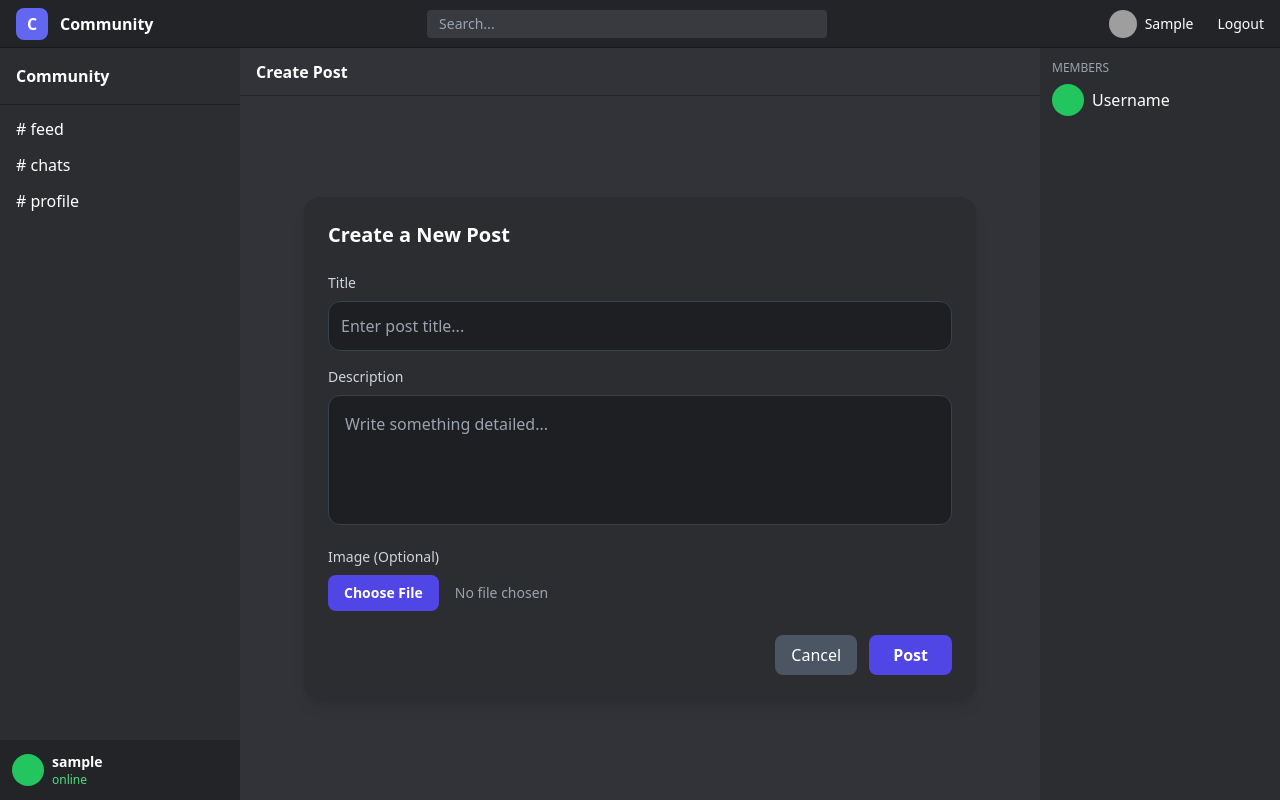
After one commit to SinghAbh1shek/django_project, a Django app: page /create-post/ in a window 1280 px wide. The commit adds this page. Run offline with Django 5.2, Linux system fonts and the light colour scheme; the visitor is signed in with stand-in values (Sample User, id 1); some libraries are stand-ins or nearby versions; grey boxes are pictures that could not be loaded.

Commit message:
added create post

```diff
--- a/03_community/posts/urls.py
+++ b/03_community/posts/urls.py
@@ -2,5 +2,6 @@ from django.urls import path
 from .views import *
 
 urlpatterns = [
-    path('', feed, name='feed')
+    path('', feed, name='feed'),
+    path('create-post/', create_post, name='create_post'),
 ]
--- a/03_community/posts/views.py
+++ b/03_community/posts/views.py
@@ -4,3 +4,7 @@ from django.contrib.auth.decorators import login_required
 @login_required(login_url='login')
 def feed(request):
     return render(request, 'posts/feed.html')
+
+@login_required(login_url='login')
+def create_post(request):
+    return render(request, 'posts/create_post.html')
--- /dev/null
+++ b/03_community/templates/posts/create_post.html
@@ -0,0 +1,90 @@
+{% extends "utils/base.html" %}
+
+{% block title %}Create Post{% endblock %}
+
+{% block header %}
+Create Post
+{% endblock %}
+
+{% block content %}
+
+<div class="flex justify-center items-center h-full">
+
+    <div class="w-full max-w-2xl bg-[#2b2d31] p-6 rounded-2xl shadow-lg">
+
+        <h2 class="text-xl font-semibold mb-6">
+            Create a New Post
+        </h2>
+
+        <form method="POST" enctype="multipart/form-data">
+            {% csrf_token %}
+
+
+            <div class="mb-4">
+                <label class="block mb-2 text-sm text-gray-300">
+                    Title
+                </label>
+                <input
+                    type="text"
+                    name="title"
+                    placeholder="Enter post title..."
+                    class="w-full bg-[#1e1f22] text-white p-3 rounded-xl
+                           border border-gray-700 focus:outline-none
+                           focus:ring-2 focus:ring-indigo-500"
+                    required
+                >
+            </div>
+
+            <div class="mb-4">
+                <label class="block mb-2 text-sm text-gray-300">
+                    Description
+                </label>
+                <textarea
+                    name="description"
+                    rows="4"
+                    placeholder="Write something detailed..."
+                    class="w-full bg-[#1e1f22] text-white p-4 rounded-xl
+                           border border-gray-700 focus:outline-none
+                           focus:ring-2 focus:ring-indigo-500 resize-none"
+                    required
+                ></textarea>
+            </div>
+
+            <div class="mb-6">
+                <label class="block mb-2 text-sm text-gray-300">
+                    Image (Optional)
+                </label>
+                <input
+                    type="file"
+                    name="image"
+                    accept="image/*"
+                    class="w-full text-sm text-gray-400
+                           file:mr-4 file:py-2 file:px-4
+                           file:rounded-lg file:border-0
+                           file:text-sm file:font-semibold
+                           file:bg-indigo-600 file:text-white
+                           hover:file:bg-indigo-700"
+                >
+            </div>
+
+            <div class="flex justify-end gap-3">
+
+                <a href="{% url 'feed' %}"
+                   class="px-4 py-2 rounded-lg bg-gray-600 hover:bg-gray-700 transition">
+                   Cancel
+                </a>
+
+                <button type="submit"
+                        class="px-6 py-2 rounded-lg bg-indigo-600 hover:bg-indigo-700 transition font-semibold">
+                    Post
+                </button>
+
+            </div>
+
+        </form>
+
+    </div>
+
+</div>
+
+{% endblock %}
--- a/03_community/templates/utils/base.html
+++ b/03_community/templates/utils/base.html
@@ -83,6 +83,7 @@
 
 </div>
 
+{% block floating_button %}{% endblock %}
 
 <script>
 const messages = document.getElementById('messages');
```
Also changed, not shown: 03_community/templates/posts/feed.html (+21 -0 lines).
